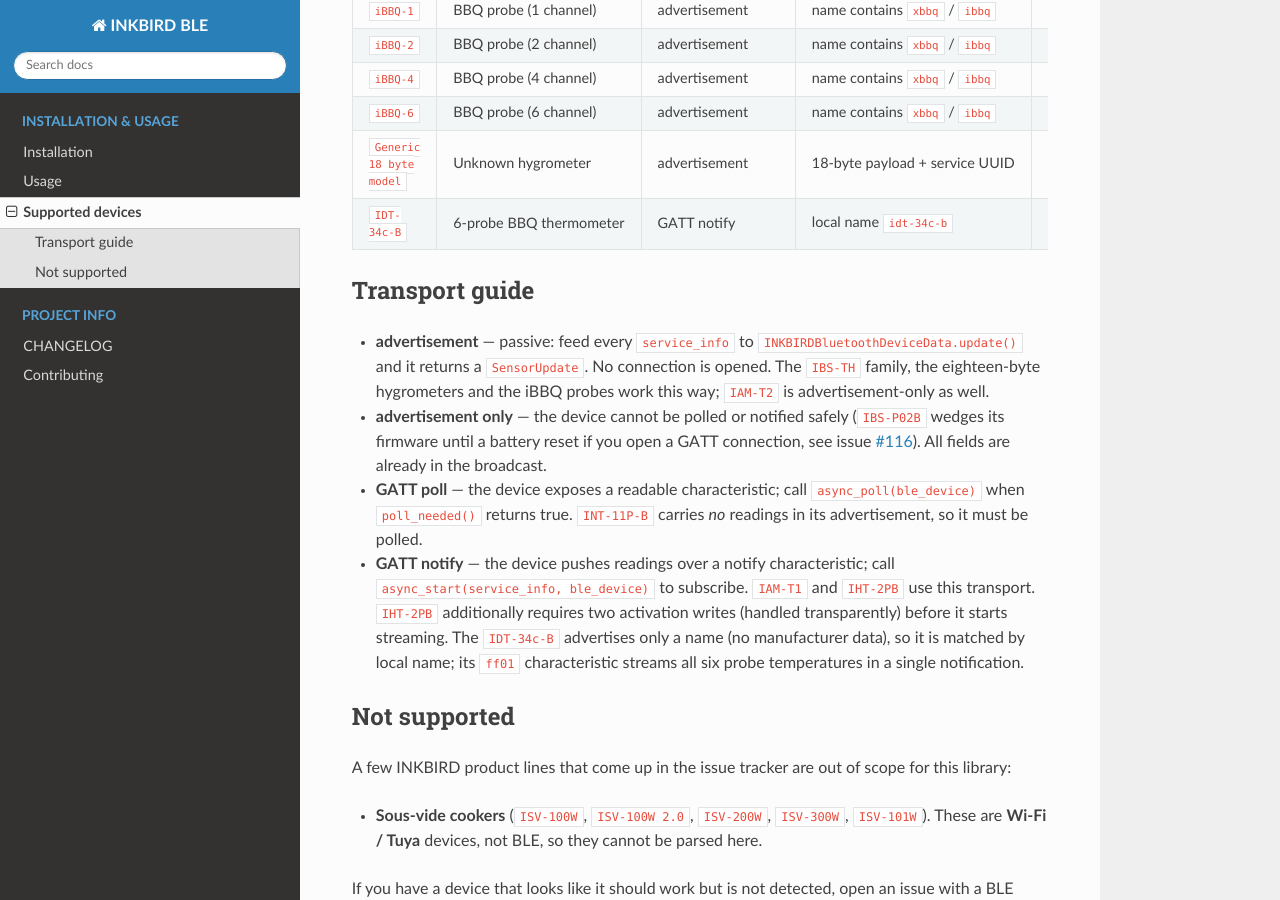
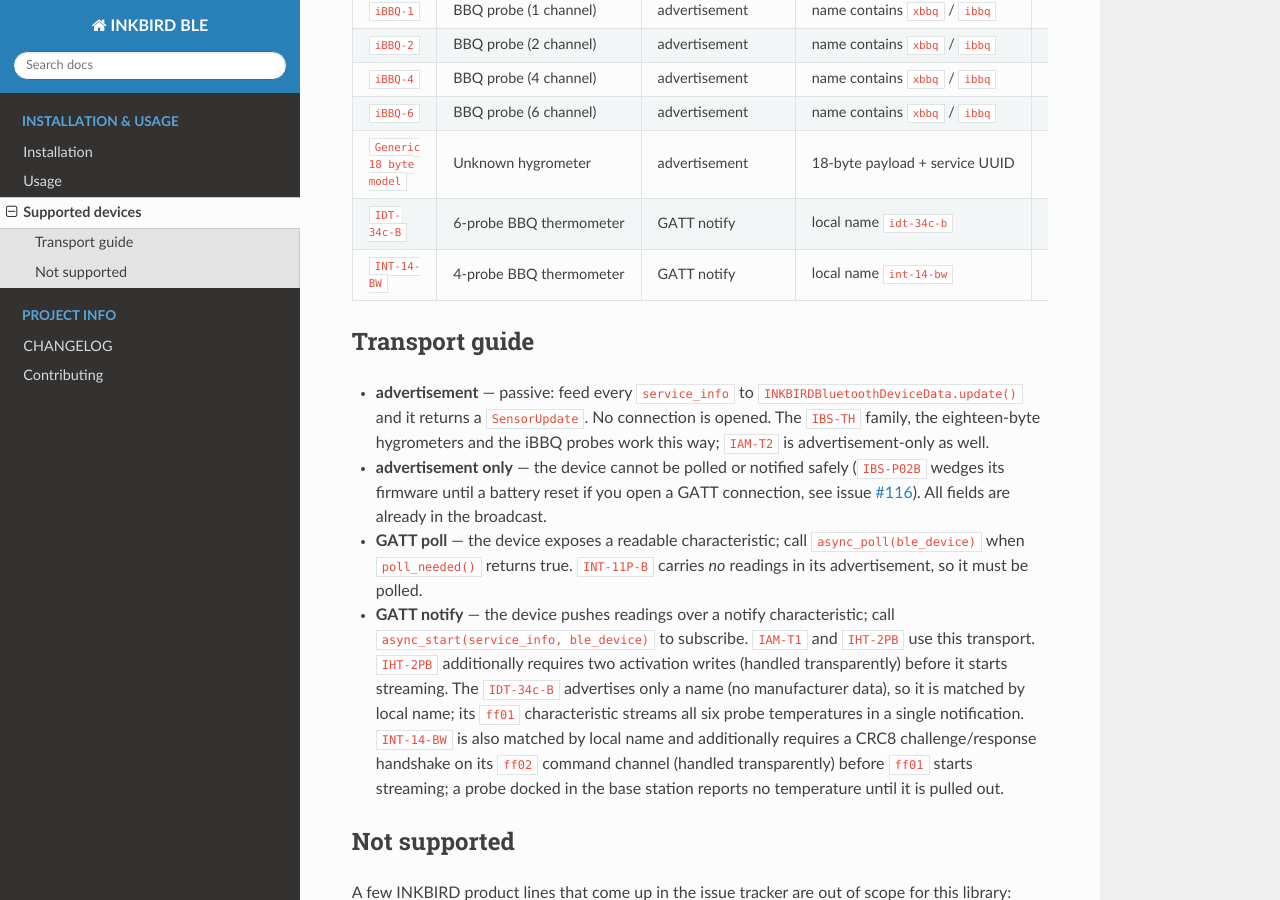
Before and after one commit to Bluetooth-Devices/inkbird-ble, a Sphinx documentation site: the page built from docs/source/supported_devices.md, in a window 1280 px wide and 900 px high, scrolled down 864 px. Built offline with Sphinx 7.4.7 and the Read the Docs theme 3.1.0, drawn with Linux system fonts in a browser that asks for light colours.

Commit message:
Update supported_devices.md with INT-14-BW info
Add INT-14-BW BBQ thermometer details to supported devices.

```diff
--- a/docs/source/supported_devices.md
+++ b/docs/source/supported_devices.md
@@ -25,6 +25,7 @@
 | `iBBQ-6`                | BBQ probe (6 channel)   | advertisement      | name contains `xbbq` / `ibbq`      | temperature × 6                                                                |
 | `Generic 18 byte model` | Unknown hygrometer      | advertisement      | 18-byte payload + service UUID     | temperature, humidity, battery                                                 |
 | `IDT-34c-B`             | 6-probe BBQ thermometer | GATT notify        | local name `idt-34c-b`             | temperature × 6 probes, battery                                                |
+| `INT-14-BW`             | 4-probe BBQ thermometer | GATT notify        | local name `int-14-bw`             | temperature × 4 probes, ambient temperature × 4, battery                       |
 
 ## Transport guide
 
@@ -44,7 +45,11 @@
   activation writes (handled transparently) before it starts streaming. The
   `IDT-34c-B` advertises only a name (no manufacturer data), so it is matched
   by local name; its `ff01` characteristic streams all six probe temperatures
-  in a single notification.
+  in a single notification. `INT-14-BW` is also matched by local name and
+  additionally requires a CRC8 challenge/response handshake on its `ff02`
+  command channel (handled transparently) before `ff01` starts streaming; a
+  probe docked in the base station reports no temperature until it is pulled
+  out.
 
 ## Not supported
 
```
